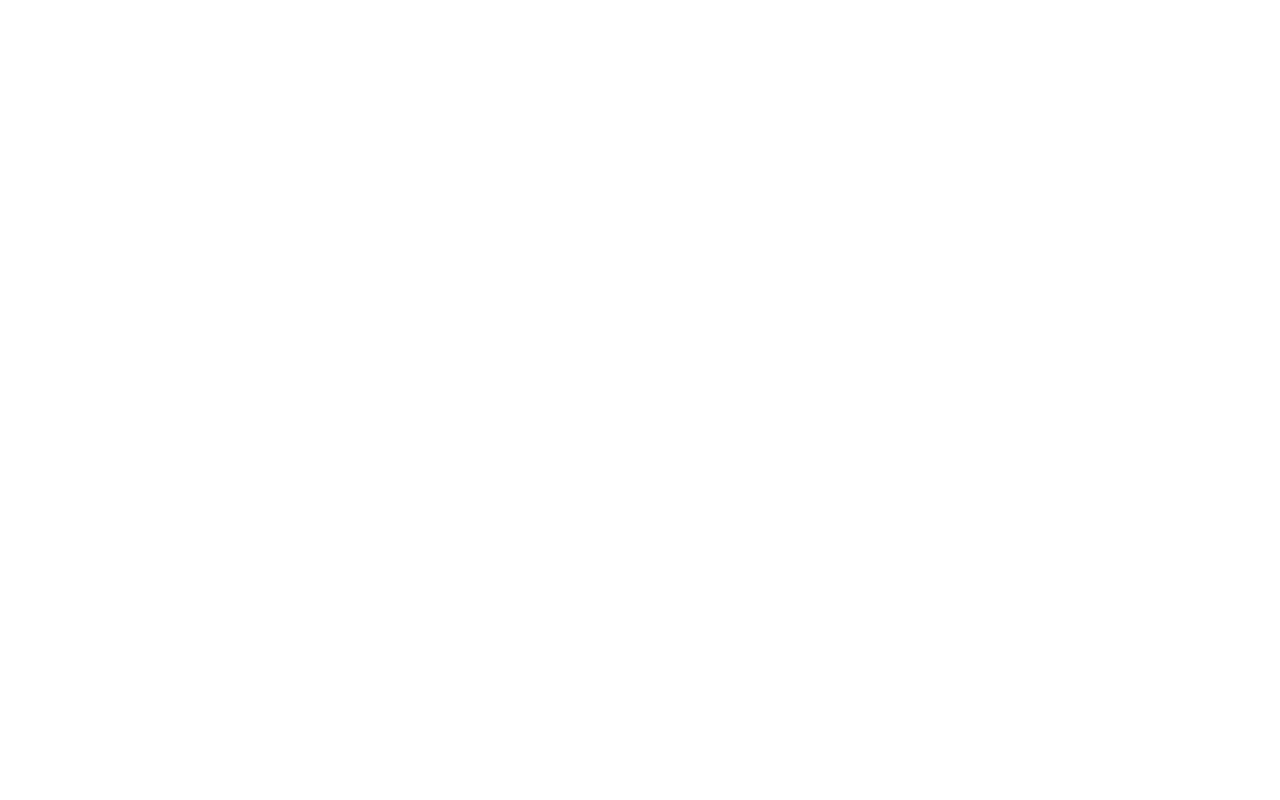
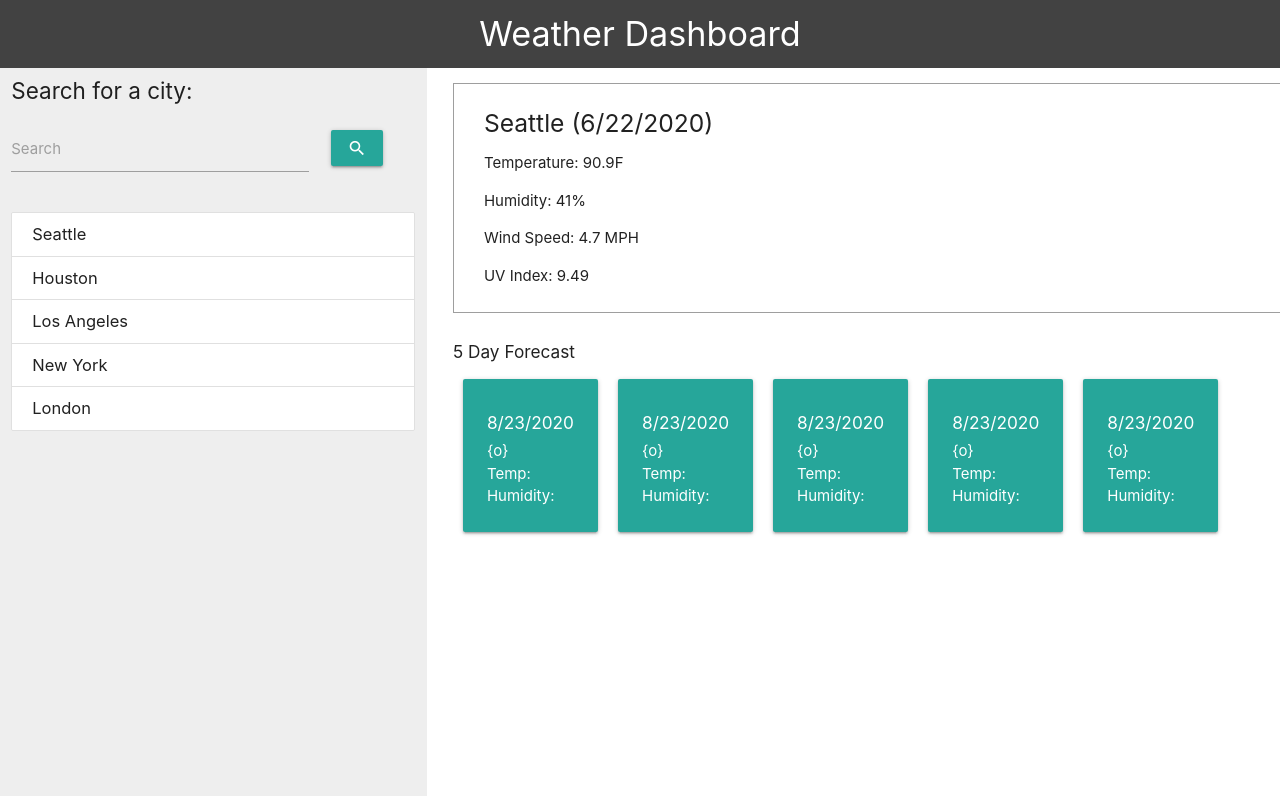
Before and after one commit to derek-watson14/WeatherDashboard, a plain HTML site: page index.html in a window 1280 px wide. Drawn offline with nearby package versions, Linux system fonts and the light colour scheme.

Commit message:
finished layout with HTML and CSS

```diff
--- a/assets/style.css
+++ b/assets/style.css
@@ -0,0 +1,52 @@
+body {
+  min-height: 100vh;
+}
+a {
+  font-size: 1.1rem;
+}
+.col,
+.row {
+  margin: 0px;
+}
+
+.header {
+  display: flex;
+  justify-content: center;
+}
+.header h4 {
+  margin: 15px 0px;
+}
+.main-area {
+  height: 91vh;
+}
+.search-btn {
+  margin-top: 19px;
+}
+.search-row {
+  margin-bottom: 10px;
+}
+.search-title {
+  font-size: 1.5rem;
+}
+.weather-display {
+  padding-right: 0px !important;
+}
+.current-weather {
+  margin: 15px 0px 30px 15px;
+  padding: 10px 0px 10px 30px;
+  border-top: 1px solid #9e9e9e;
+  border-left: 1px solid #9e9e9e;
+  border-bottom: 1px solid #9e9e9e;
+}
+.forecast {
+  margin-left: 15px;
+}
+.day-container {
+  display: flex;
+  flex-direction: row;
+  flex-wrap: wrap;
+  justify-content: flex-start;
+}
+.card {
+  margin: 10px;
+}
--- a/index.html
+++ b/index.html
@@ -6,11 +6,123 @@
     <title>Weather Dashboard</title>
     <link
       rel="stylesheet"
-      href="https://stackpath.bootstrapcdn.com/bootstrap/4.3.1/css/bootstrap.min.css"
+      href="https://cdnjs.cloudflare.com/ajax/libs/materialize/1.0.0/css/materialize.min.css"
+    />
+    <link
+      href="https://fonts.googleapis.com/icon?family=Material+Icons"
+      rel="stylesheet"
     />
     <link rel="stylesheet" href="assets/style.css" />
   </head>
   <body>
+    <div class="row">
+      <div class="header col s12 grey darken-3">
+        <h4 class="white-text">Weather Dashboard</h4>
+      </div>
+    </div>
+    <div class="row main-area">
+      <div class="col s4 grey lighten-3 main-area">
+        <div class="row">
+          <div class="col s12">
+            <h6 class="search-title">Search for a city:</h6>
+          </div>
+        </div>
+        <div class="row search-row">
+          <div class="col s9">
+            <div class="input-field">
+              <input id="search_inline" type="text" />
+              <label for="search_inline">Search</label>
+            </div>
+          </div>
+          <div class="col s3">
+            <button
+              class="btn waves-effect waves-light search-btn"
+              type="submit"
+              name="action"
+            >
+              <i class="material-icons">search</i>
+            </button>
+          </div>
+        </div>
+        <div class="row">
+          <div class="col s12">
+            <div class="collection">
+              <a href="#!" class="collection-item grey-text text-darken-4"
+                >Seattle</a
+              >
+              <a href="#!" class="collection-item grey-text text-darken-4"
+                >Houston</a
+              >
+              <a href="#!" class="collection-item grey-text text-darken-4"
+                >Los Angeles</a
+              >
+              <a href="#!" class="collection-item grey-text text-darken-4"
+                >New York</a
+              >
+              <a href="#!" class="collection-item grey-text text-darken-4"
+                >London</a
+              >
+            </div>
+          </div>
+        </div>
+      </div>
+      <div class="col s8 main-area weather-display">
+        <div class="current-weather">
+          <h5>Seattle (6/22/2020)</h5>
+          <p>Temperature: 90.9F</p>
+          <p>Humidity: 41%</p>
+          <p>Wind Speed: 4.7 MPH</p>
+          <p>UV Index: 9.49</p>
+        </div>
+        <div class="forecast">
+          <h6>5 Day Forecast</h6>
+          <div class="day-container">
+            <div class="card teal lighten-1">
+              <div class="card-content white-text">
+                <h6>8/23/2020</h6>
+                <p>{o}</p>
+                <p>Temp:</p>
+                <p>Humidity:</p>
+              </div>
+            </div>
+            <div class="card teal lighten-1">
+              <div class="card-content white-text">
+                <h6>8/23/2020</h6>
+                <p>{o}</p>
+                <p>Temp:</p>
+                <p>Humidity:</p>
+              </div>
+            </div>
+            <div class="card teal lighten-1">
+              <div class="card-content white-text">
+                <h6>8/23/2020</h6>
+                <p>{o}</p>
+                <p>Temp:</p>
+                <p>Humidity:</p>
+              </div>
+            </div>
+            <div class="card teal lighten-1">
+              <div class="card-content white-text">
+                <h6>8/23/2020</h6>
+                <p>{o}</p>
+                <p>Temp:</p>
+                <p>Humidity:</p>
+              </div>
+            </div>
+            <div class="card teal lighten-1">
+              <div class="card-content white-text">
+                <h6>8/23/2020</h6>
+                <p>{o}</p>
+                <p>Temp:</p>
+                <p>Humidity:</p>
+              </div>
+            </div>
+            </div>
+          </div>
+        </div>
+      </div>
+    </div>
+    <script src="https://cdnjs.cloudflare.com/ajax/libs/materialize/1.0.0/js/materialize.min.js"></script>
     <script src="https://code.jquery.com/jquery-3.4.1.min.js"></script>
     <script src="assets/script.js"></script>
   </body>
```
